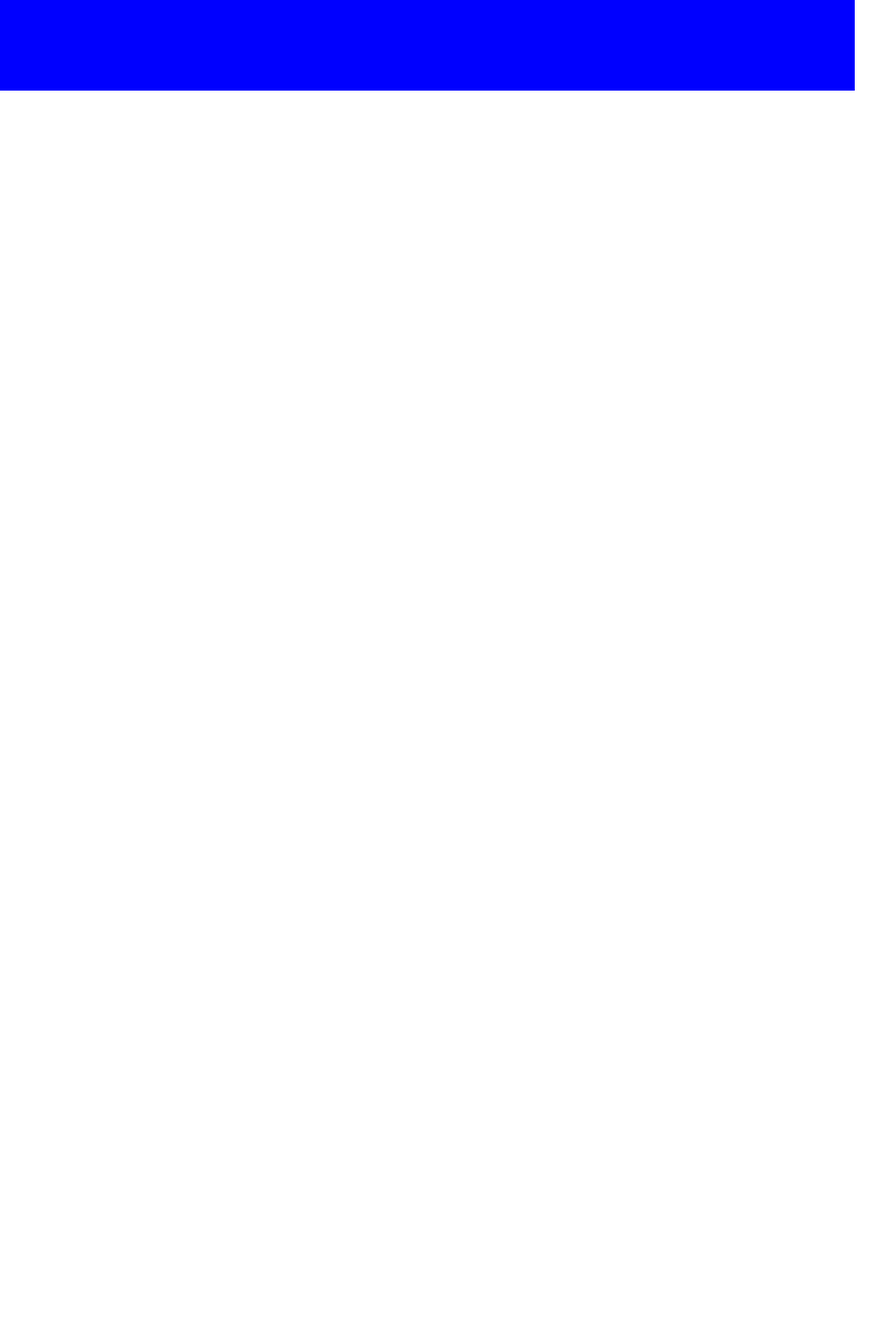
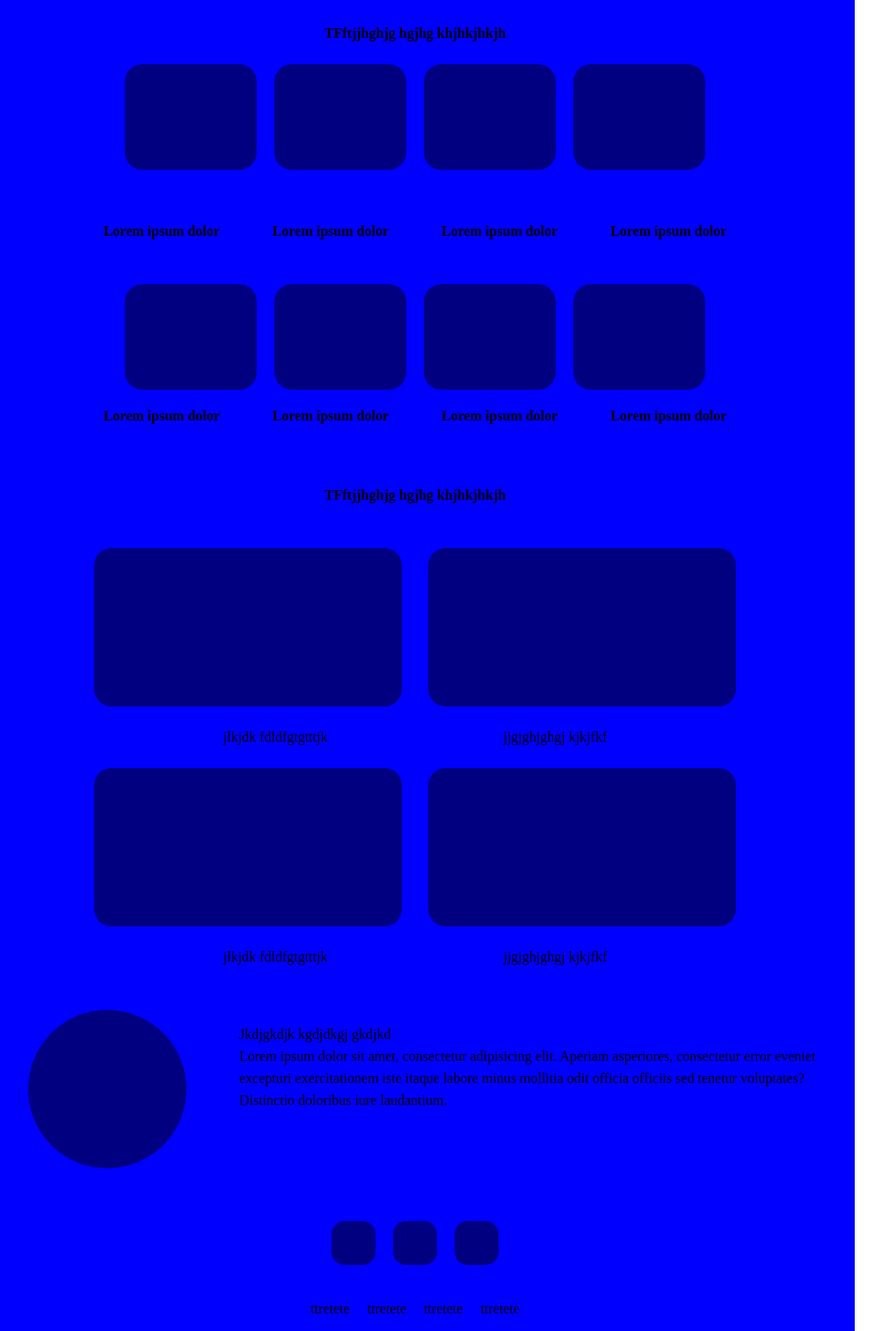
Before and after one commit to juraantoniv/modul_1, a plain HTML site: page Lesson5/1.html in a window 1280 px wide. Shown: the part 647-2160 px from the top of the page at 88% size, without its empty margins (28-1031 px from the left). Before the commit the page ends 800 px from the top, so only its background shows below. Drawn offline with Linux system fonts and the light colour scheme.

Commit message:
HomeWork5

```diff
--- a/Lesson5/1.css
+++ b/Lesson5/1.css
@@ -38,21 +38,27 @@
 }
 
 .header2 {
-    text-align: center;
+   display: flex;
+    justify-content: center;
+    flex-direction: column;
+    align-items: center;
     width: 1000px;
     height:400px ;
     background: #0029cc;
-    padding: 80px;
-    box-sizing: border-box;
-    row-gap: 50px;
 
+
+
+}
+.text1{
+    width: 80%;
+    text-align: center;
 
 }
 .text{
 
     width: 80%;
     line-height: 20px;
-    text-align: center;
+text-align: center;
 }
 .header2 button{
     margin-top: 30px;
@@ -73,7 +79,7 @@
 
 }
 .Main{
-    height: 200px;
+    height: 100px;
       width: 1000px;
     display: flex;
     justify-content: center;
@@ -82,10 +88,171 @@
   }
 .clas1, .clas2,.clas3{
     background: navy;
-    height: 150px;
+    height: 100px;
     width: 150px;
     justify-content: center;
-    margin-top: -200px;
+    margin-top: -100px;
     border-radius: 20px;
     margin-right: 30px;
 }
+.Main2{
+    height: 50px;
+    width: 1000px;
+    display: flex;
+    justify-content: center;
+    padding-top: 10px;
+    align-items: center;
+    background:blue;
+    border: none;
+    font-weight:bolder;
+}
+.Main3{
+    height: 150px;
+    width: 1000px;
+    display: flex;
+   justify-content: center;
+    column-gap: 20px;
+    align-items: baseline;
+    padding-top: 10px;
+    background:blue;
+
+}
+.f1{
+
+    width: 150px;
+    height: 120px;
+    background: navy;
+    border-radius: 20px;
+
+}
+.Main_text{
+
+    width: 1000px;
+    height: 50px;
+    background:blue;
+    display: flex;
+    column-gap: 60px;
+    justify-content: center;
+    align-items: center;
+    padding: 0 50px 50px;
+    box-sizing: border-box;
+}
+
+.New2{
+    height: 150px;
+    width: 1000px;
+    display: flex;
+    justify-content: center;
+    column-gap: 20px;
+    align-items: baseline;
+    padding-top: 10px;
+    background:blue;
+
+}
+.f1{
+
+    width: 150px;
+    height: 120px;
+    background: navy;
+    border-radius: 20px;
+
+}
+.Main_text_1{
+
+    width: 1000px;
+    height: 50px;
+    background:blue;
+    display: flex;
+    column-gap: 60px;
+    justify-content: center;
+    align-items: center;
+    padding: 0 50px 50px;
+    box-sizing: border-box;
+    font-weight: bolder;
+}
+.Main_text{
+    background:blue;
+    display: flex;
+    justify-content: center;
+    align-items: center;
+    font-weight: bolder;
+    padding-top: 40px;
+}
+.Colum{
+   height: 200px;
+    width: 1000px;
+    display: flex;
+    justify-content: center;
+    align-items: center;
+    column-gap: 30px;
+    background: blue;
+
+}
+.Colum1{
+
+    width: 350px;
+    height: 180px;
+    background: navy;
+    border-radius: 20px;
+
+}
+.Main_text_2{
+    background: blue;
+    height:50px;
+    width: 1000px;
+    display: flex;
+    justify-content: center;
+    align-items: center;
+    column-gap: 200px;
+}
+.Last_one{
+    height: 250px;
+    width: 1000px;
+    display: flex;
+    align-items: center;
+    justify-content: flex-start;
+    column-gap: 30px;
+    background: blue;
+    padding-left: 60px;
+    box-sizing: border-box;
+
+}
+.g1{
+    height: 180px;
+    width: 180px;
+    background: navy;
+    border-radius: 90px;
+
+}
+.g2{
+    height: 180px;
+    width: 700px;
+    padding-left: 30px;
+    padding-top: 30px;
+    line-height: 25px;
+}
+.g4{
+
+    width: 50px;
+    height: 50px;
+    border-radius: 15px;
+    background: navy;
+}
+.Last_two{
+    background: blue;
+    height: 100px;
+    width: 1000px;
+    display: flex;
+    justify-content: center;
+    align-items: center;
+    column-gap: 20px;
+}
+.Thelast{
+    background: blue;
+    height: 50px;
+    width: 1000px;
+    display: flex;
+    justify-content: center;
+    align-items: center;
+    column-gap: 20px;
+}
--- a/Lesson5/1.html
+++ b/Lesson5/1.html
@@ -20,7 +20,7 @@
     </div>
 </div>
 <div class="header2">
-    <h1 class="1">Lorem ipsum dolor sit amet, consectetur adipisicing.</h1>
+    <h1 class="text1">Lorem ipsum dolor sit amet.</h1>
     <p class="text">Lorem ipsum dolor sit amet, consectetur adipisicing elit. Ab, ad atque culpa eaque esse explicabo fugiat ipsam nobis, ratione sint voluptate voluptatibus. Cum explicabo quam quis tempora voluptatem? A beatae culpa deserunt dolorum eum, excepturi fuga illum impedit iste iusto modi nihil non nostrum numquam repellat sit soluta temporibus voluptatum!</p>
     <button> Enter</button>
 </div>
@@ -28,6 +28,67 @@
     <div class="clas1"></div>
     <div class="clas2"></div>
     <div class="clas3"></div>
+
+</div>
+<div class="Main2">TFftjjhghjg hgjhg khjhkjhkjh</div>
+<div class="Main3">
+    <div class="f1"></div>
+    <div class="f1"></div>
+    <div class="f1"></div>
+    <div class="f1"></div>
+</div>
+<div class="Main_text">
+    <div>Lorem ipsum dolor </div>
+    <div>Lorem ipsum dolor </div>
+    <div>Lorem ipsum dolor </div>
+    <div>Lorem ipsum dolor </div>
+</div>
+<div class="New2">
+    <div class="f1"></div>
+    <div class="f1"></div>
+    <div class="f1"></div>
+    <div class="f1"></div>
+</div>
+<div class="Main_text_1">
+    <div>Lorem ipsum dolor </div>
+    <div>Lorem ipsum dolor </div>
+    <div>Lorem ipsum dolor </div>
+    <div>Lorem ipsum dolor </div>
+</div>
+<div class="Main_text">TFftjjhghjg hgjhg khjhkjhkjh</div>
+<div class="Colum">
+    <div class="Colum1"></div>
+    <div class="Colum1"></div>
+</div>
+<div class="Main_text_2">
+    <div>jlkjdk fdldfgtgtttjk</div>
+    <div>jjgjghjghgj kjkjfkf</div>
+</div>
+<div class="Colum">
+    <div class="Colum1"></div>
+    <div class="Colum1"></div>
+</div>
+<div class="Main_text_2">
+    <div>jlkjdk fdldfgtgtttjk</div>
+    <div>jjgjghjghgj kjkjfkf</div>
+</div>
+<div class="Last_one">
+    <div class="g1"></div>
+    <div class="g2">
+        <div>Jkdjgkdjk kgdjdkgj gkdjkd</div>
+        <p>Lorem ipsum dolor sit amet, consectetur adipisicing elit. Aperiam asperiores, consectetur error eveniet excepturi exercitationem iste itaque labore minus mollitia odit officia officiis sed tenetur voluptates? Distinctio doloribus iure laudantium.</p>
+    </div>
+</div>
+<div class="Last_two">
+    <div class="g4"></div>
+    <div class="g4"></div>
+    <div class="g4"></div>
+</div>
+<div class="Thelast">
+    <div>ttretete</div>
+    <div>ttretete</div>
+    <div>ttretete</div>
+    <div>ttretete</div>
 </div>
 </body>
 </html>
```
